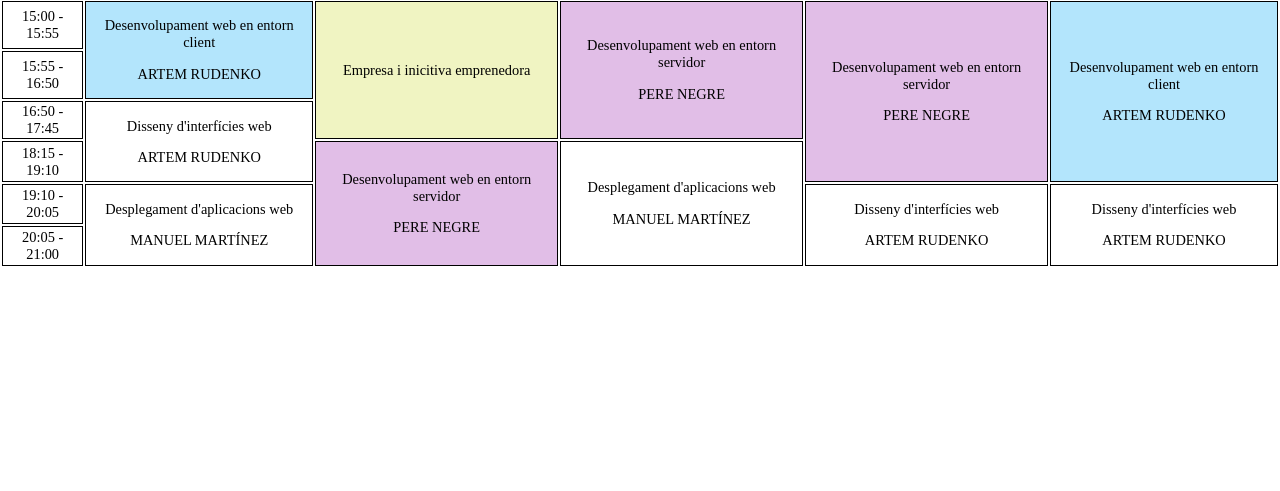
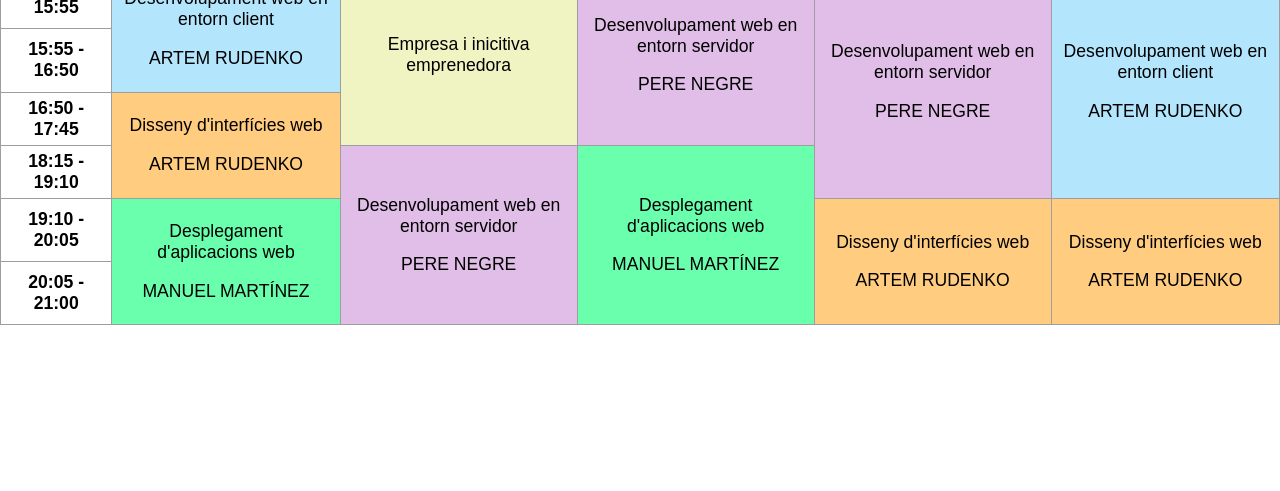
Before and after one commit to mLorente13/Horari_DIW, a website built with Vite: page index.html in a window 1280 px wide. Shown: the part 309-800 px from the top of the page. Built offline with nearby package versions, Linux system fonts and the light colour scheme.

Commit message:
Add styles to table

```diff
--- a/styles.css
+++ b/styles.css
@@ -6,23 +6,23 @@ body {
     display: flex;
     justify-content: center;
     align-items: center;
+    font-family: sans-serif;
 }
 
-#horari {
-    display: flex;
-    flex-direction: column;
-    width: 1500px;
-    font-size: 0.9rem;
-    text-align: center;
-}
-
-.header hr {
-    width: 100%;
-    text-align: center;
+table {
+    border-collapse: collapse;
 }
 
 .cell {
-    border: 1px solid black;
+    border: 1px solid rgb(158, 158, 158);
+    margin: 0;
+    text-align: center;
+    padding: 5px 10px;
+    font-size: 1.1rem;
+}
+
+.hour {
+    font-weight: bold;
 }
 
 .dwec {
@@ -36,3 +36,11 @@ body {
 .dwes {
     background-color: #e1bee7;
 }
+
+.diw {
+    background-color: #ffcc80;
+}
+
+.daw {
+    background-color: #6affad;
+}
```
